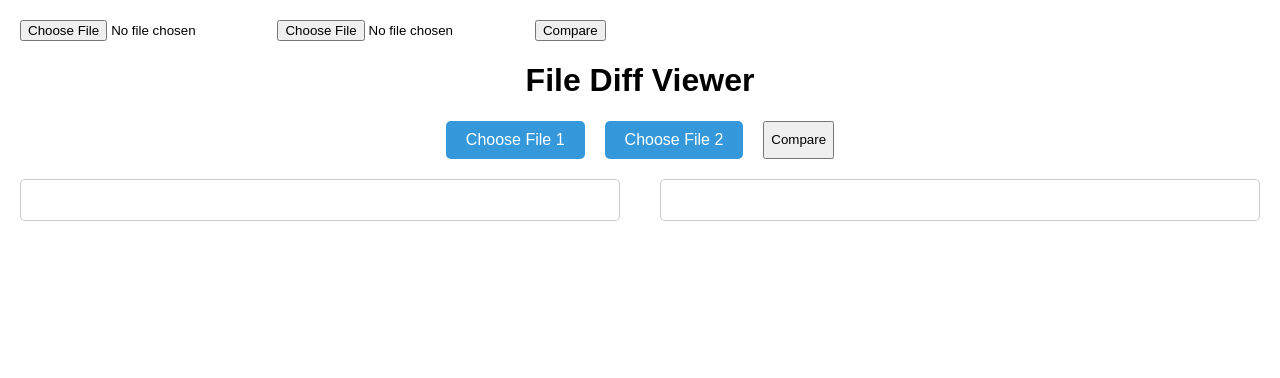
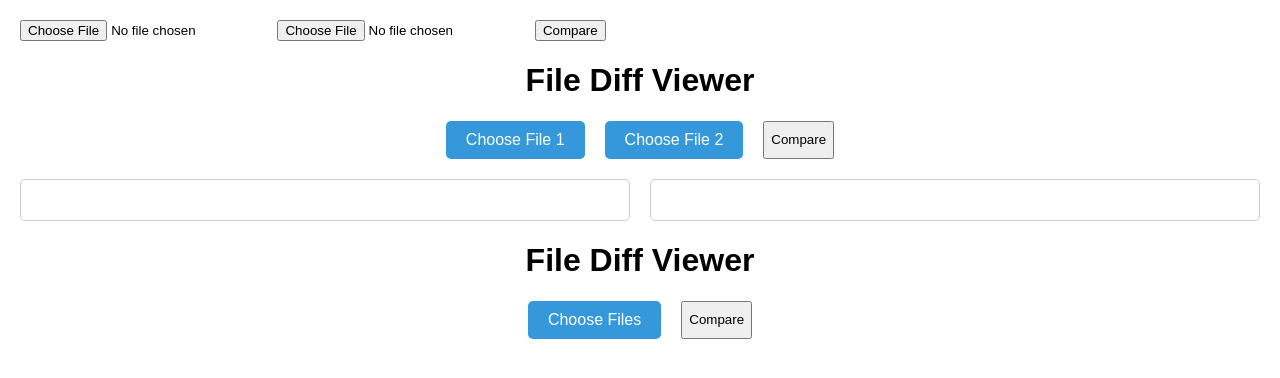
Before and after one commit to ultra-devs/notes, a plain HTML site: page index.html in a window 1280 px wide. Drawn offline with Linux system fonts and the light colour scheme.

Commit message:
Update index.html

```diff
--- a/index.html
+++ b/index.html
@@ -253,3 +253,106 @@
   </script>
 </body>
 </html>
+<!DOCTYPE html>
+<html lang="en">
+<head>
+  <meta charset="UTF-8">
+  <title>File Diff Viewer</title>
+  <style>
+    body {
+      font-family: Arial, sans-serif;
+      margin: 0;
+      padding: 20px;
+      box-sizing: border-box;
+    }
+    h1 {
+      text-align: center;
+    }
+    .file-inputs {
+      display: flex;
+      justify-content: center;
+      gap: 20px;
+      margin-bottom: 20px;
+    }
+    .file-inputs input[type="file"] {
+      display: none;
+    }
+    .file-inputs label {
+      padding: 10px 20px;
+      background-color: #3498db;
+      color: #fff;
+      border-radius: 5px;
+      cursor: pointer;
+      transition: background-color 0.3s ease;
+    }
+    .file-inputs label:hover {
+      background-color: #2980b9;
+    }
+    .file-container {
+      display: flex;
+      gap: 20px;
+      overflow: auto;
+    }
+    .file-diff {
+      flex: 1;
+      padding: 20px;
+      border: 1px solid #ccc;
+      border-radius: 5px;
+      overflow: auto;
+      line-height: 1.5;
+      max-height: 500px;
+      overflow-y: auto;
+    }
+    .removed {
+      background-color: #ffe6e6; /* Light red for removal */
+      text-decoration: line-through;
+    }
+    .updated {
+      background-color: #ffffcc; /* Light yellow for updated */
+      font-weight: bold;
+    }
+  </style>
+</head>
+<body>
+  <h1>File Diff Viewer</h1>
+  <div class="file-inputs">
+    <label for="fileInput" id="fileInputLabel">Choose Files</label>
+    <input type="file" id="fileInput" multiple accept=".txt,.js,.html,.css">
+    <button onclick="compareFiles()">Compare</button>
+  </div>
+  <div class="file-container" id="fileViewers"></div>
+
+  <script>
+    function compareFiles() {
+      var fileInput = document.getElementById('fileInput');
+      var fileViewers = document.getElementById('fileViewers');
+
+      var files = fileInput.files;
+
+      if (files.length < 2) {
+        alert('Please select at least two files.');
+        return;
+      }
+
+      fileViewers.innerHTML = '';
+
+      for (var i = 0; i < files.length; i++) {
+        var reader = new FileReader();
+        reader.onload = function(event) {
+          var text = event.target.result;
+          var lines = text.split('\n');
+          var output = '<div class="file-diff">';
+
+          for (var j = 0; j < lines.length; j++) {
+            output += '<div>' + lines[j] + '</div>';
+          }
+
+          output += '</div>';
+          fileViewers.innerHTML += output;
+        };
+        reader.readAsText(files[i]);
+      }
+    }
+  </script>
+</body>
+</html>
```
